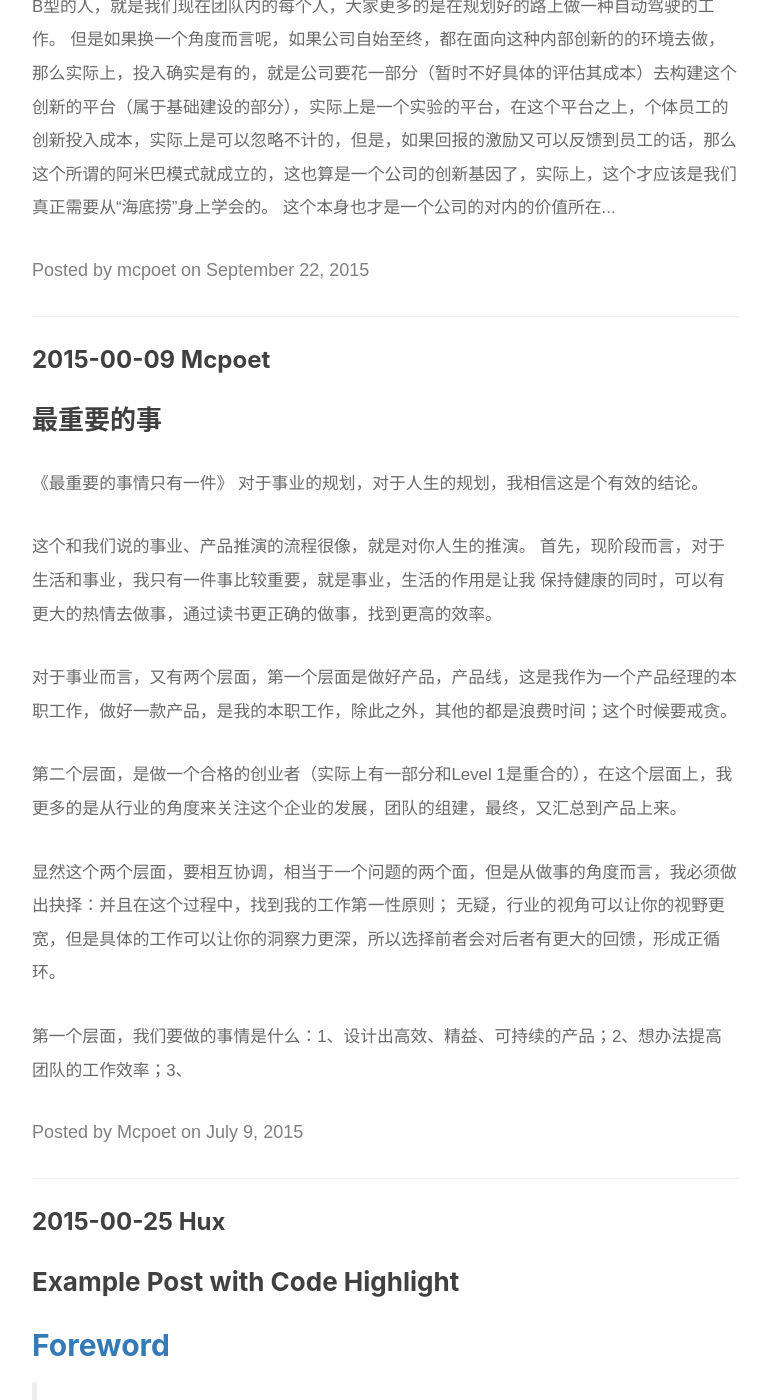
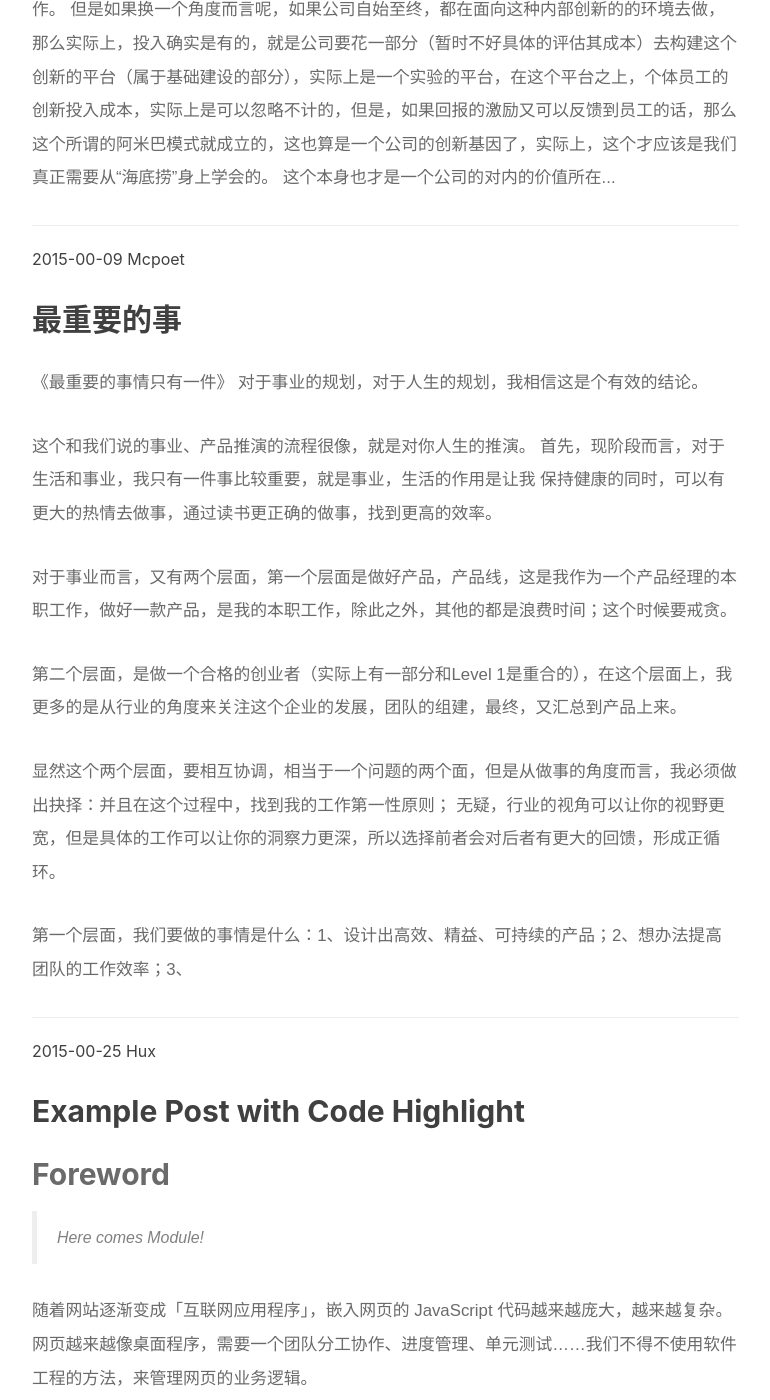
Before and after one commit to queryfish/yetanotherblogger, a Jekyll site: the page built from index.html, in a window 1280 px wide and 1400 px high, scrolled down 1243 px. Shown: the whole window, without its empty margins (233-1003 px from the left). Built offline with Jekyll 4.4.1, drawn with Linux system fonts in a browser that asks for light colours; nearby versions of some CDN libraries; the list of posts is cut into pages by our own code; comment, search, counter and statistics services are not loaded; some of the changed text lies outside the part shown.

Commit message:
meta data

```diff
--- a/index.html
+++ b/index.html
@@ -5,16 +5,15 @@ description: "Out of nowhere"
 
 {% for post in paginator.posts %}
 <div class="post-preview">
-    <a href="{{ post.url | prepend: site.baseurl }}">
-        <h3>
+    <!-- <a href="{{ post.url | prepend: site.baseurl }}"> -->
+        <div>
           <span class="post-meta-date">
               {{ post.date | date: "%Y-%M-%d" }}
           </span>
           <span class="post-meta-author">
               {% if post.author %}{{ post.author }}{% else %}{{ "McPoet" }}{% endif %}
           </span>
-
-        </h3>
+        </div>
         <h2 class="post-title">
             {{ post.title }}
         </h2>
@@ -25,10 +24,10 @@ description: "Out of nowhere"
             <!-- {{ post.content | strip_html | truncate:500 }} -->
             {{ post.content | truncate:1000 }}
         </div>
-    </a>
-    <p class="post-meta">
+    <!-- </a> -->
+    <!-- <p class="post-meta">
         Posted by {% if post.author %}{{ post.author }}{% else %}{{ site.title }}{% endif %} on {{ post.date | date: "%B %-d, %Y" }}
-    </p>
+    </p> -->
 </div>
 <hr>
 {% endfor %}
```
